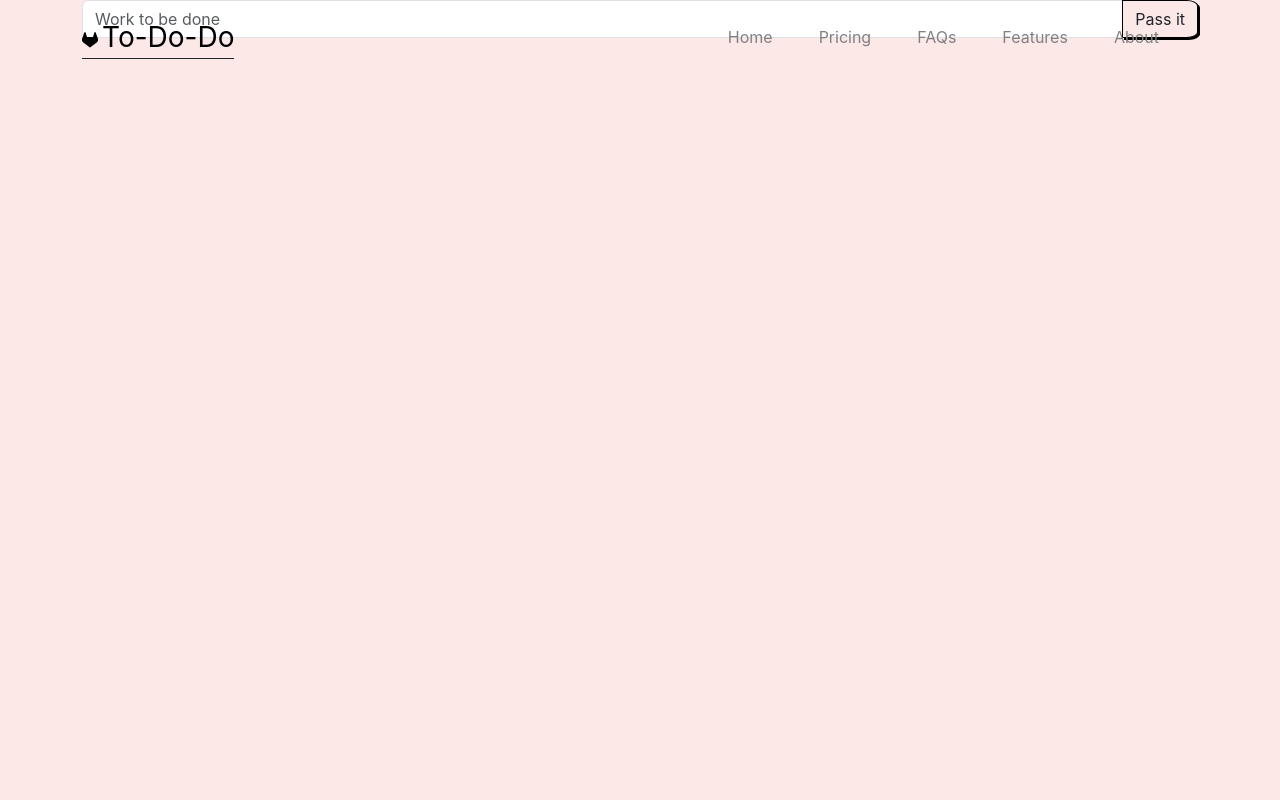
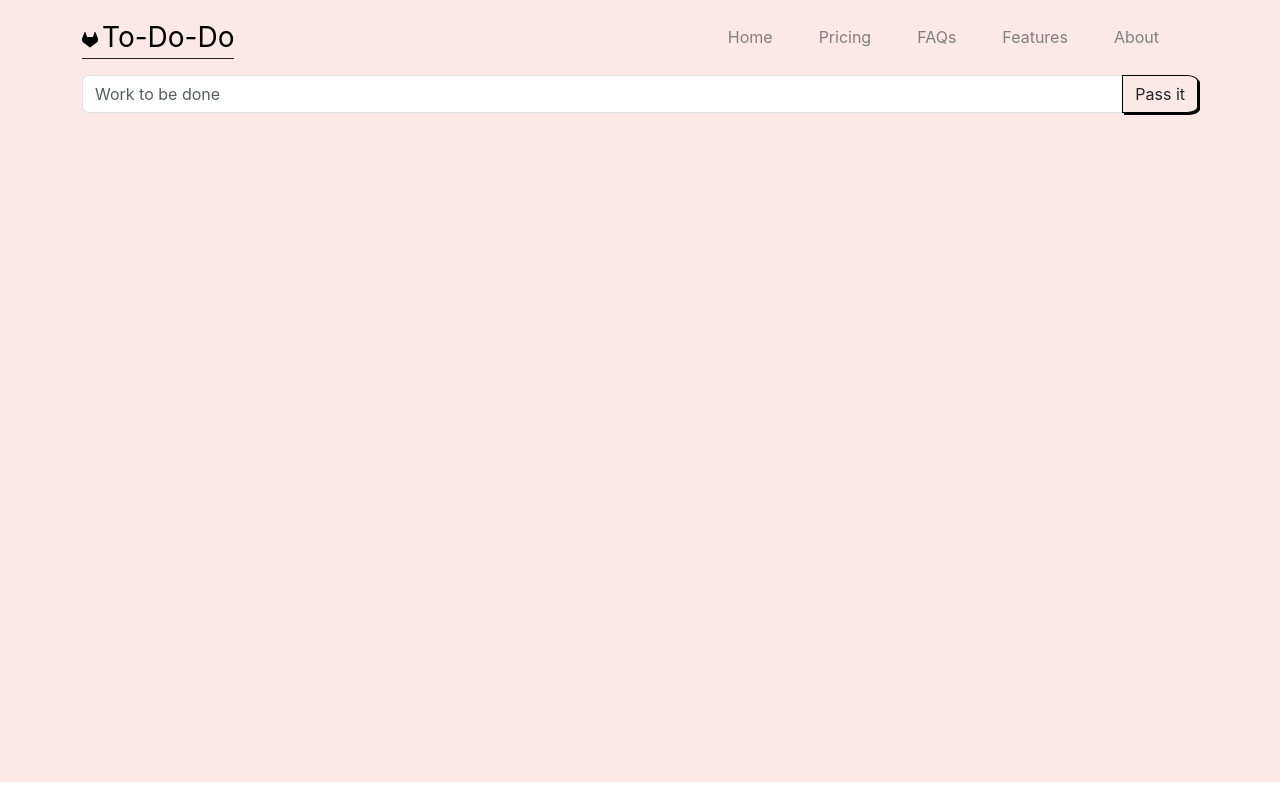
Before and after one commit to hamzahxx/react-course, a React (Create React App) app in the folder to-do_app/: page / in a window 1280 px wide. Built offline with nearby package versions, Linux system fonts and the light colour scheme.

Commit message:
Issue of navbar being pass thru -SOLVED

```diff
--- a/to-do_app/src/App.css
+++ b/to-do_app/src/App.css
@@ -1,12 +1,12 @@
-.nav-link{
-    color: black;
+#defaultHome {
+    height: 88.4vh;
 }
 .bg-main{
     background-color: #fde8e8;
     color: #0e0101;
 }
-#defaultHome {
-    min-height: 100vh;
+.nav-link{
+    color: black;
 }
 .custom-nav-button{
     background-color: #fde8e8;
--- a/to-do_app/src/App.js
+++ b/to-do_app/src/App.js
@@ -9,7 +9,7 @@ const Project = {
 export default function defaultApp() {
   return (
     <div className="bg-main">
-      <Navbar color="bg-main" title={Project.name}/>
+      <Navbar title={Project.name}/>
       <div id="defaultHome" className="container">
         <TodoInput />
       </div>
--- a/to-do_app/src/components/Navbar.js
+++ b/to-do_app/src/components/Navbar.js
@@ -4,8 +4,7 @@ import PropTypes from "prop-types";
 
 export default function Navbar(props) {
   return (
-    <div className={props.color}>
-      <nav className="navbar navbar-expand-md fixed-top">
+      <nav className="navbar navbar-expand-md">
         <div className="container">
           <a className="navbar-brand border-bottom border-dark p-0 my-2" href="/">
             <span className="me-1">
@@ -72,7 +71,6 @@ export default function Navbar(props) {
           </div>
         </div>
       </nav>
-    </div>
   );
 }
 
--- a/to-do_app/src/components/TodoInput.js
+++ b/to-do_app/src/components/TodoInput.js
@@ -2,7 +2,6 @@ import React from "react";
 
 export default function TodoInput() {
   return (
-    <div>
       <div className="input-group mb-3">
         <input
           type="text"
@@ -13,6 +12,5 @@ export default function TodoInput() {
           Pass it
         </button>
       </div>
-    </div>
   );
 }
```
